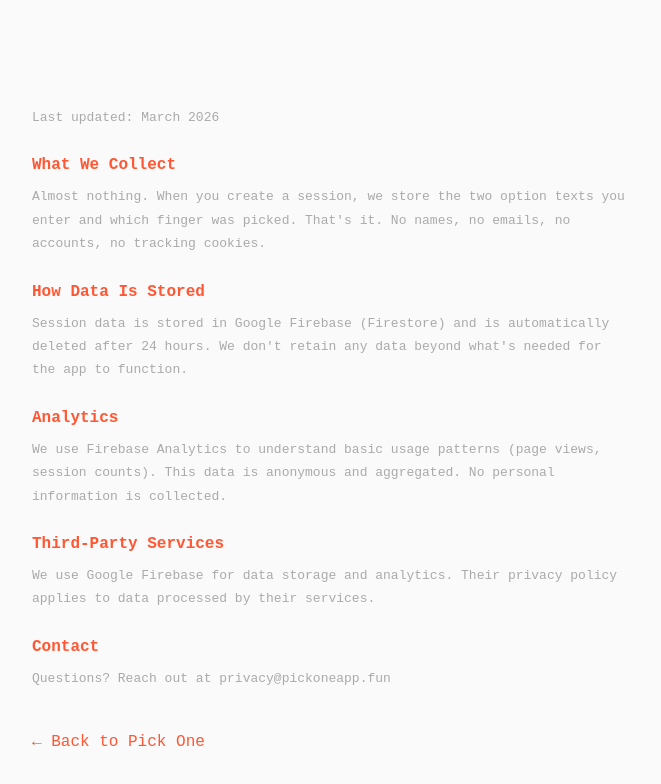
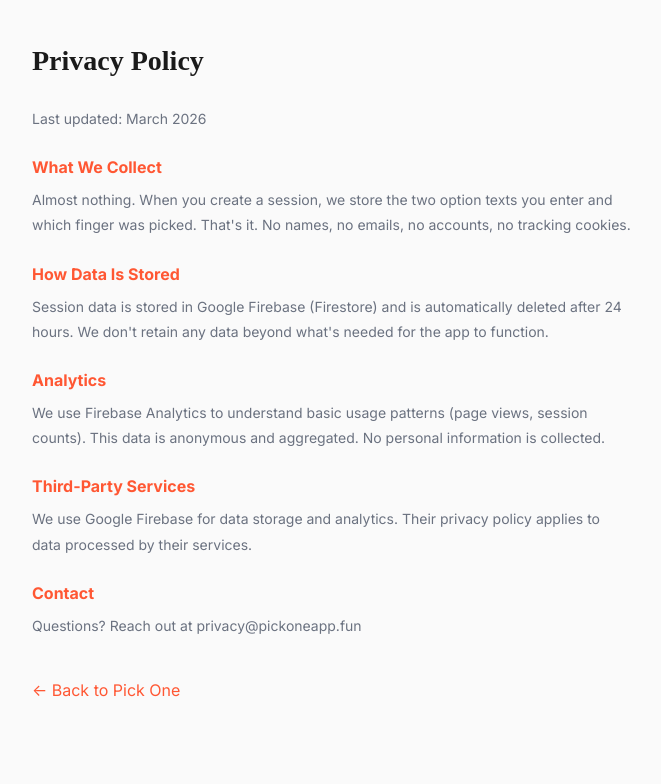
Before and after one commit to sudeep-mohanty/pickoneapp, a Next.js app: page /privacy in a window 1280 px wide. Shown: the top 784 px of the page, without its empty margins (308-969 px from the left). Built offline with nearby package versions, Linux system fonts and the light colour scheme; no server answers; a web font is replaced by a local one.

Commit message:
fix: update privacy page styling for light theme and add OG metadata
- Replace hardcoded dark-theme colors (#FAFAFA, #aaa) with CSS variables
- Use Inter font to match main site instead of Space Mono
- Add page-specific OG metadata (title, description, url)

```diff
--- a/src/app/privacy/page.js
+++ b/src/app/privacy/page.js
@@ -1,5 +1,11 @@
 export const metadata = {
   title: "Privacy Policy — Pick One",
+  description: "Privacy policy for Pick One — the two-finger decision maker. Learn how we handle your data.",
+  openGraph: {
+    title: "Privacy Policy — Pick One",
+    description: "Privacy policy for Pick One — the two-finger decision maker.",
+    url: "/privacy",
+  },
 };
 
 export default function PrivacyPage() {
@@ -10,15 +16,15 @@ export default function PrivacyPage() {
     },
     container: {
       maxWidth: 600, width: "100%",
-      fontFamily: "'Space Mono', monospace", color: "#FAFAFA",
+      fontFamily: "'Inter', -apple-system, sans-serif", color: "var(--text)",
     },
     h1: {
       fontFamily: "'Dela Gothic One', cursive",
-      fontSize: 28, marginBottom: 24,
+      fontSize: 28, marginBottom: 24, color: "var(--text)",
     },
-    h2: { fontSize: 16, color: "#FF5733", marginTop: 24, marginBottom: 8 },
-    p: { fontSize: 13, color: "#aaa", lineHeight: 1.8, marginBottom: 12 },
-    link: { color: "#FF5733", textDecoration: "none" },
+    h2: { fontSize: 16, color: "var(--accent)", marginTop: 24, marginBottom: 8 },
+    p: { fontSize: 14, color: "var(--text-secondary)", lineHeight: 1.8, marginBottom: 12 },
+    link: { color: "var(--accent)", textDecoration: "none" },
   };
 
   return (
```
